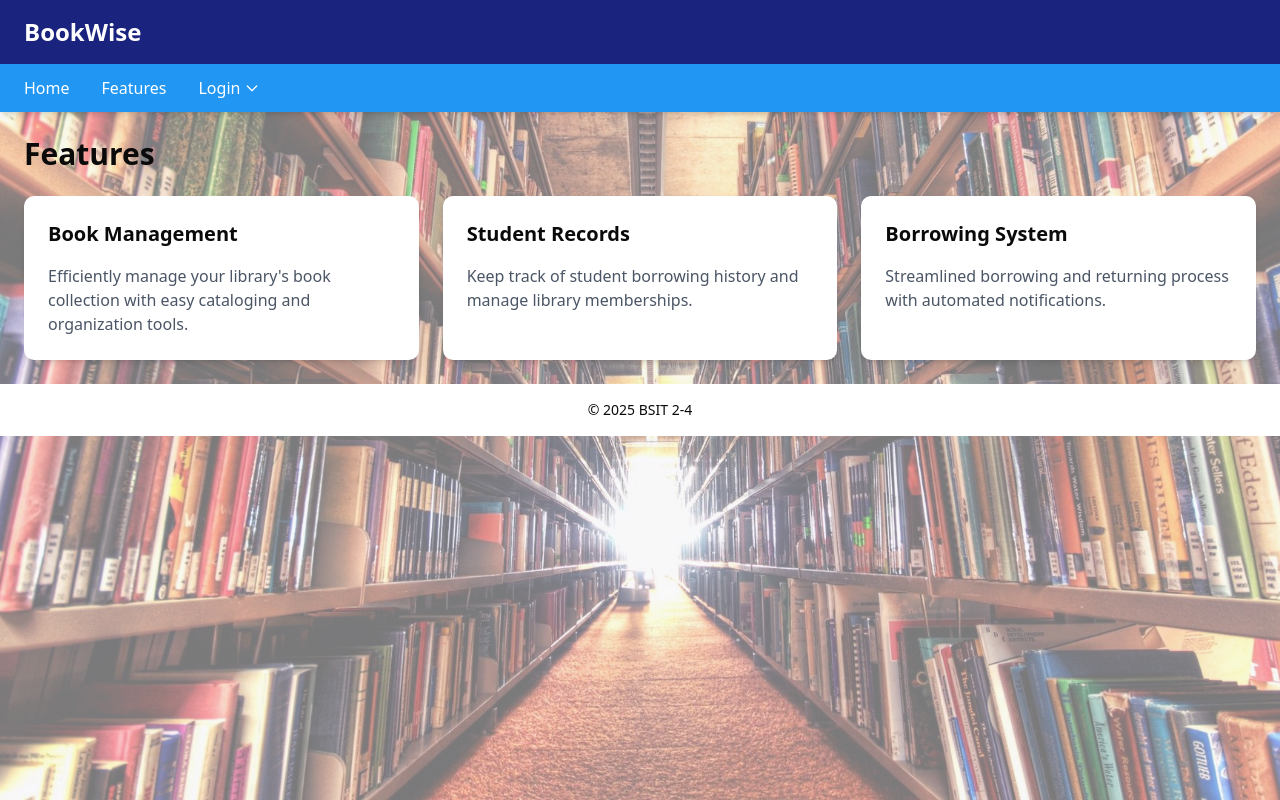
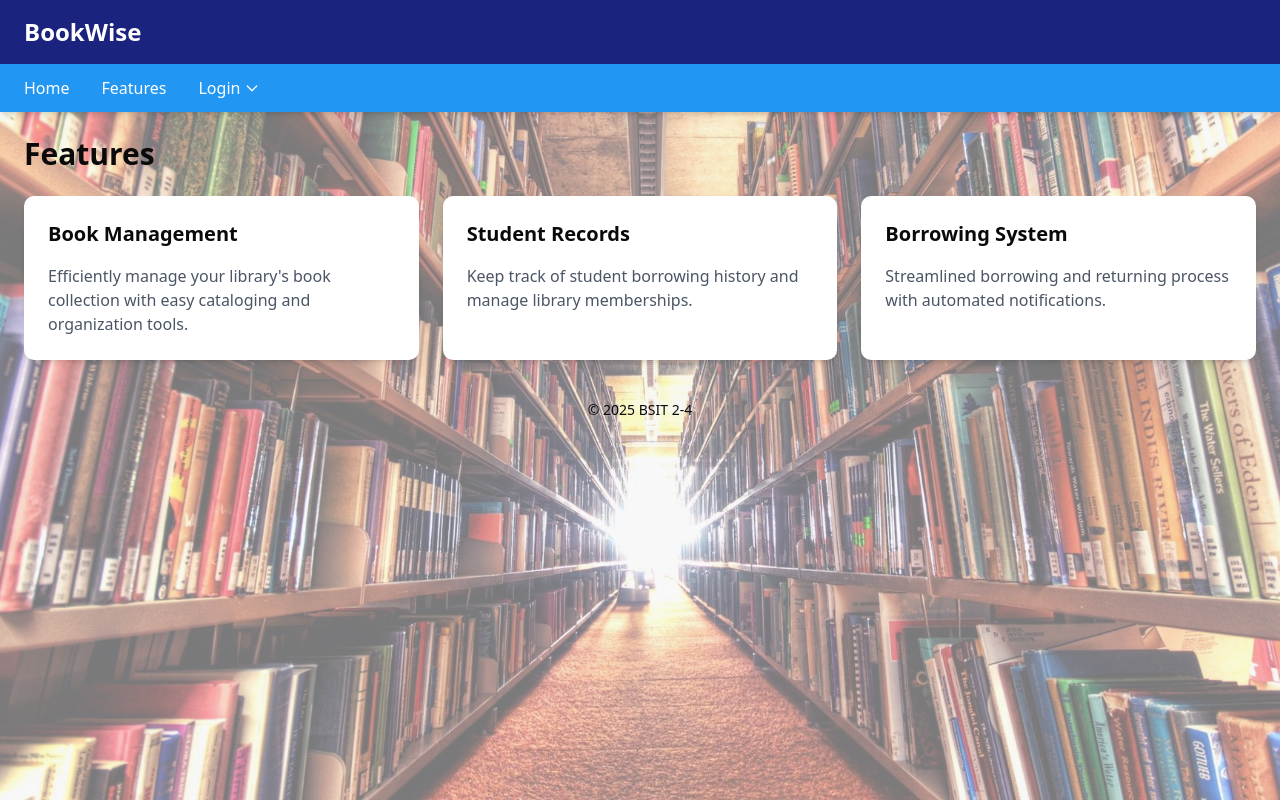
Before and after one commit to rheann04/library_management_system, a Next.js app in the folder library-frontend/: page /features in a window 1280 px wide. Built offline with nearby package versions, Linux system fonts and the light colour scheme.

Commit message:
Refactor Home component to use Next.js Image component for better performance and update branding text to reflect "BookWise".

```diff
--- a/library-frontend/app/features/page.js
+++ b/library-frontend/app/features/page.js
@@ -105,7 +105,7 @@ export default function Features() {
         </main>
 
         {/* Footer */}
-        <div className="p-4 text-center text-black-600 text-sm opacity-100 relative z-20 bg-white">
+        <div className="p-4 text-center text-black-600 text-sm opacity-100 relative z-20">
           © 2025 BSIT 2-4
         </div>
       </div>
--- a/library-frontend/app/page.js
+++ b/library-frontend/app/page.js
@@ -4,6 +4,7 @@ import { useRouter } from "next/navigation";
 import Link from 'next/link';
 import { useState } from 'react';
 import React from 'react';
+import Image from 'next/image';
 
 export default function Home() {
   const router = useRouter();
@@ -105,13 +106,15 @@ function HomePage() {
   return (
     <div className="flex flex-col md:flex-row items-center justify-center gap-8 w-full max-w-5xl mx-auto">
       {/* Illustration */}
-      <img src="/illustration.png" alt="Library Illustration" className="w-96 h-96 object-contain rounded-xl" />
+      <Image src="/illustration.png" alt="Library Illustration" width={384} height={384} className="w-96 h-96 object-contain rounded-xl" />
       <div className="flex flex-col gap-6 items-center md:items-start">
         <div className="rounded-2xl px-8 py-6 text-center md:text-left">
           <h1 className="text-4xl md:text-5xl font-bold mb-4 font-serif"><span className="block font-serif">BookWise</span></h1>
         </div>
         <div className="rounded-2xl px-8 py-6 text-center md:text-left">
-          <p className="text-xl md:text-2xl font-bold font-sans">is a smart and intuitive Library Management System designed to make organizing, tracking, and accessing books effortless. Whether you're managing a small personal collection or a large institutional library, BookWise helps you stay efficient, informed, and always one step ahead—because a wise library runs on BookWise.</p>
+          <p className="text-xl md:text-2xl font-bold font-sans">
+            is a smart and intuitive Library Management System designed to make organizing, tracking, and accessing books effortless. Whether you&apos;re managing a small personal collection or a large institutional library, BookWise helps you stay efficient, informed, and always one step ahead—because a wise library runs on BookWise.
+          </p>
         </div>
       </div>
     </div>
```
